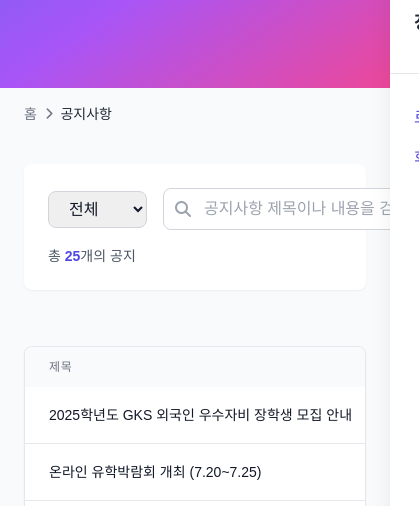
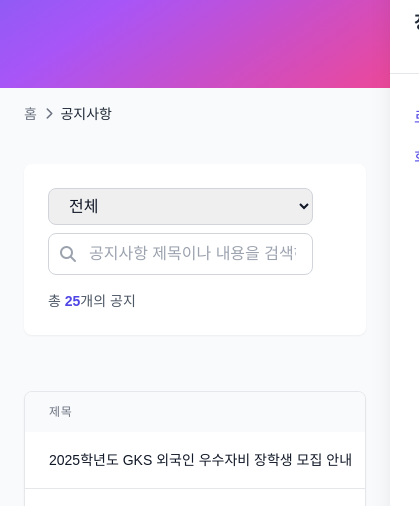
Before and after one commit to kennycompany2021/ondy, a plain HTML site: page notices.html in a window 390 px wide. Shown: the part 320-826 px from the top of the page, 419 px wide, since content can reach past the window. Drawn offline with nearby package versions, Linux system fonts and the light colour scheme; a web font is replaced by a local one.

Commit message:
모바일 반응형 오류 처리

```diff
--- a/notices.html
+++ b/notices.html
@@ -93,7 +93,7 @@
         <section class="container mx-auto px-6 py-6">
             <div class="bg-white rounded-lg shadow-sm p-6 mb-8">
                 <div class="flex flex-col md:flex-row justify-between items-start md:items-center gap-4">
-                    <div class="flex items-center space-x-4">
+                    <div class="flex flex-col sm:flex-row items-stretch sm:items-center gap-2">
                         <select class="px-4 py-2 border border-gray-300 rounded-lg focus:outline-none focus:ring-2 focus:ring-indigo-500">
                             <option>전체</option>
                             <option>중요</option>
@@ -102,7 +102,7 @@
                             <option>입학</option>
                         </select>
                         <div class="relative">
-                            <input type="text" placeholder="공지사항 제목이나 내용을 검색하세요" class="w-64 pl-10 pr-4 py-2 border border-gray-300 rounded-lg focus:outline-none focus:ring-2 focus:ring-indigo-500">
+                            <input type="text" placeholder="공지사항 제목이나 내용을 검색하세요" class="w-full sm:w-64 pl-10 pr-4 py-2 border border-gray-300 rounded-lg focus:outline-none focus:ring-2 focus:ring-indigo-500">
                             <i class="fas fa-search absolute left-3 top-1/2 transform -translate-y-1/2 text-gray-400"></i>
                         </div>
                     </div>
```
